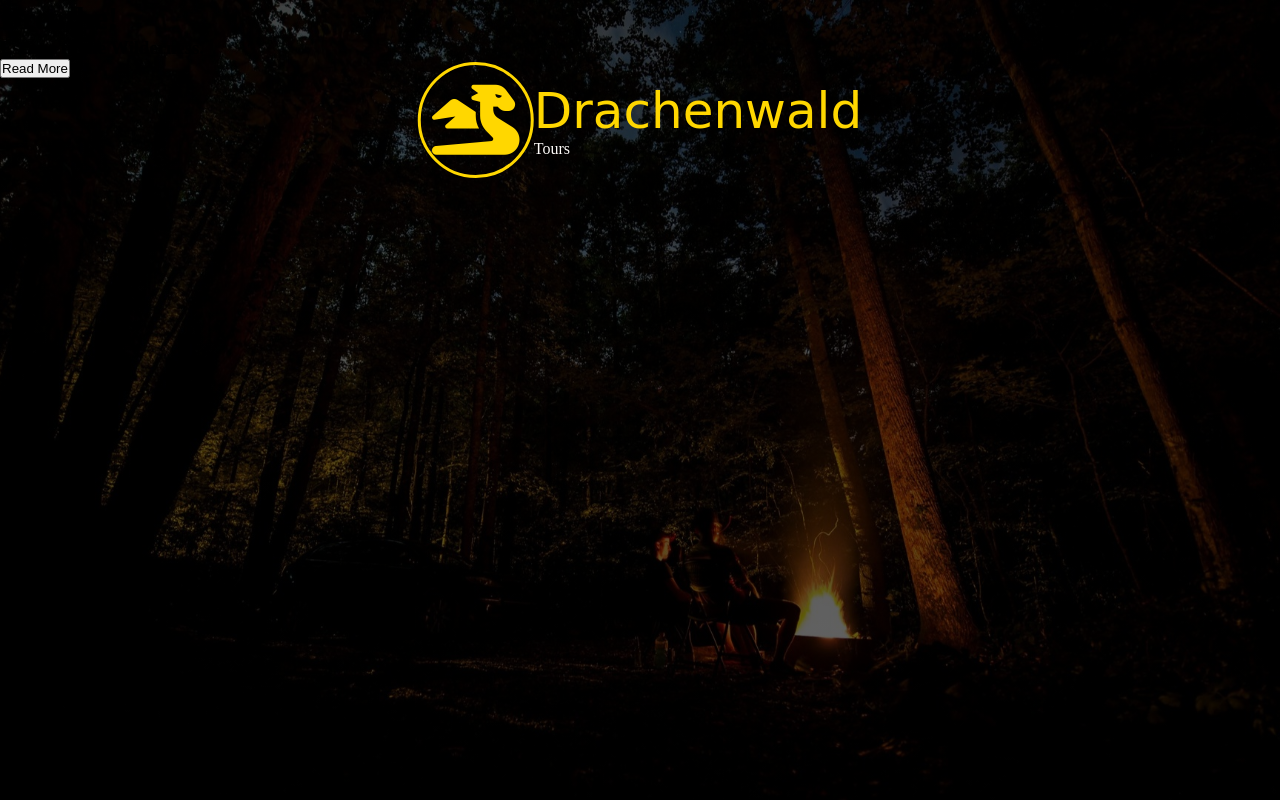
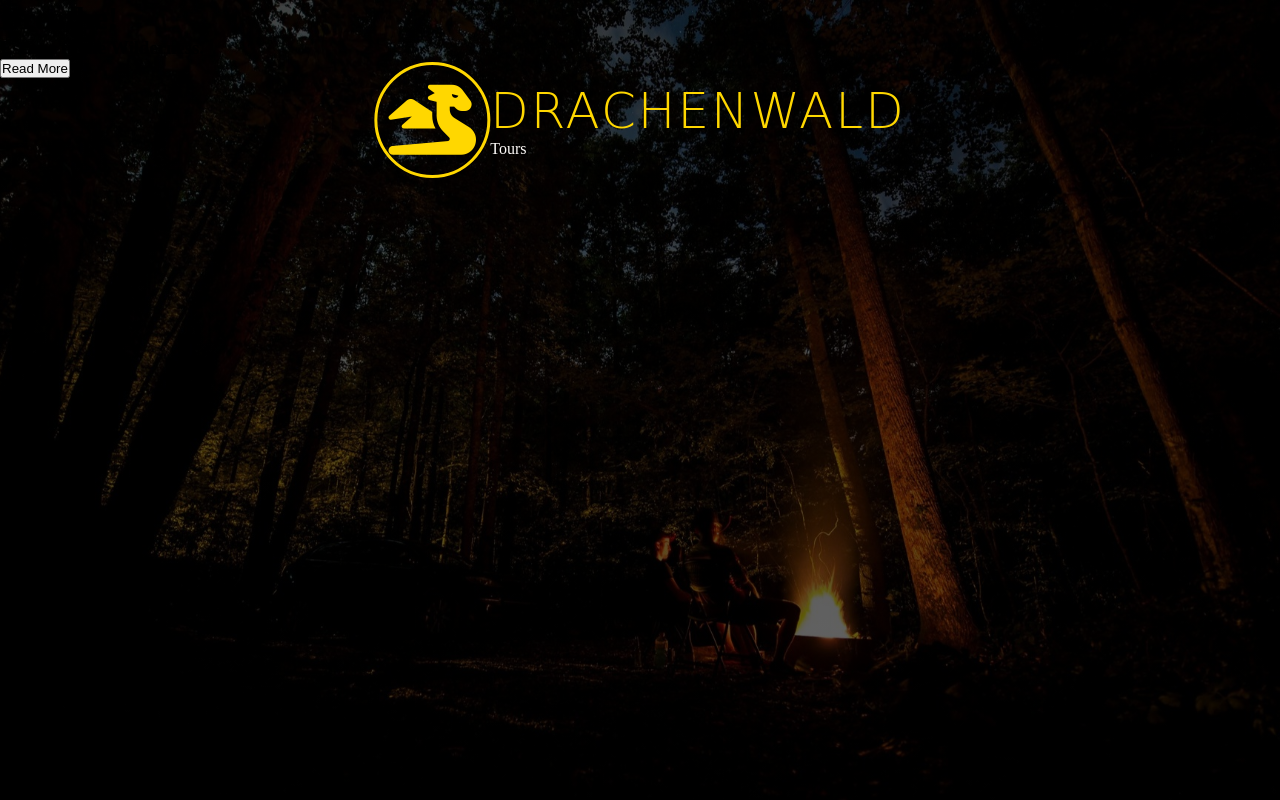
Before and after one commit to Nimira43/Drachenwald, a website: page index.html in a window 1280 px wide. Drawn offline with Linux system fonts and the light colour scheme; a web font is replaced by a local one.

Commit message:
Created textStyles mixin and applied to main-name.

```diff
--- a/scss/_base.scss
+++ b/scss/_base.scss
@@ -11,6 +11,12 @@ $font-logo: 'Loved by the King', cursive;
   align-items: center;
 }
 
+@mixin textStyles {
+  font-weight: 300;
+  letter-spacing: 2px;
+  text-transform: uppercase;
+}
+
 * {
   margin: 0;
   padding: 0;
--- a/scss/_components.scss
+++ b/scss/_components.scss
@@ -11,6 +11,6 @@
 .main-name {
   font-family: $font-logo;
   font-size: 50px;
-  font-weight: 400;
   color: $primary;
+  @include textStyles;
 }
```
Also changed, not shown: css/main.css, 1 other file.
